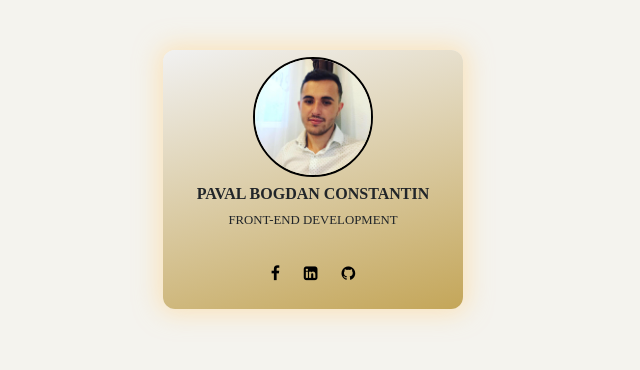
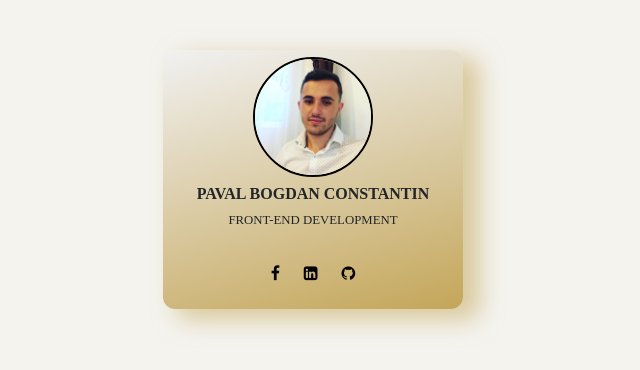
Before and after one commit to PavalBogdanConstantin/Proiect1, a plain HTML site: page contact.html in a window 1280 px wide. Shown: the whole page, without its empty margins (327-967 px from the left). Drawn offline with nearby package versions, Linux system fonts and the light colour scheme; a web font is replaced by a local one.

Commit message:
change color

```diff
--- a/css/_contact.scss
+++ b/css/_contact.scss
@@ -29,8 +29,8 @@ img {
   border-radius: 12px;
   box-sizing: border-box;
   margin-top: 7px;
-  -webkit-box-shadow: 0px 0px 23px 5px rgba(255, 214, 148, 0.54);
-  box-shadow: 0px 0px 23px 5px rgba(255, 214, 148, 0.54);
+  -webkit-box-shadow: 15px 9px 23px 2px rgba(196, 166, 89, 0.54);
+  box-shadow: 15px 9px 23px 2px rgba(196, 166, 89, 0.54);
   background: rgb(196, 166, 89);
   background: linear-gradient(
     345deg,
```
Also changed, not shown: css/style.css, 1 other file.
